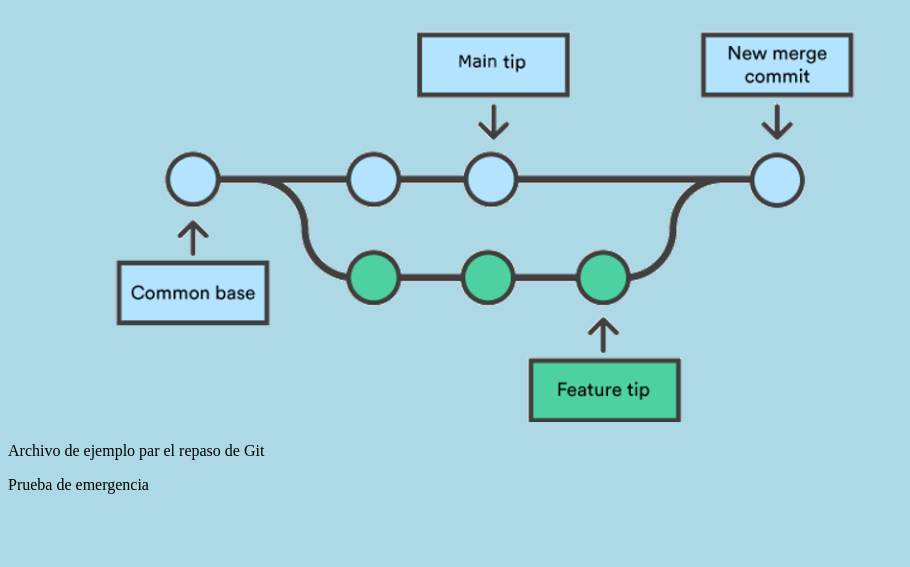
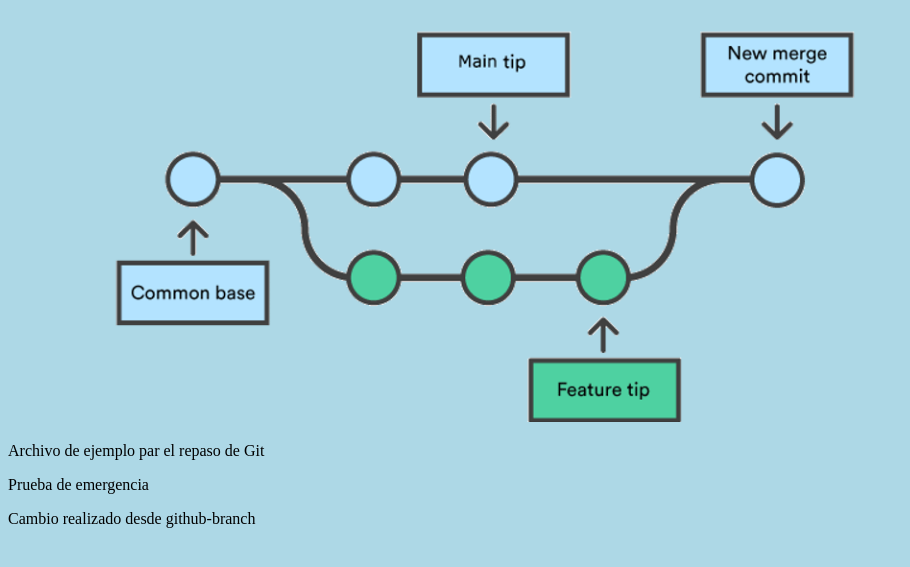
Before and after one commit to JoseDLosada/hello-git, a plain HTML site: page index.html in a window 1280 px wide. Shown: the part 61-628 px from the top of the page, without its empty margins (0-910 px from the left). Drawn offline with Linux system fonts and the light colour scheme.

Commit message:
Update index.html from github-branch

```diff
--- a/index.html
+++ b/index.html
@@ -17,5 +17,6 @@
     </div>
     <p>Archivo de ejemplo par el repaso de Git</p>
     <p>Prueba de emergencia</p>
+    <p>Cambio realizado desde github-branch</p>
   </body>
 </html>
```
